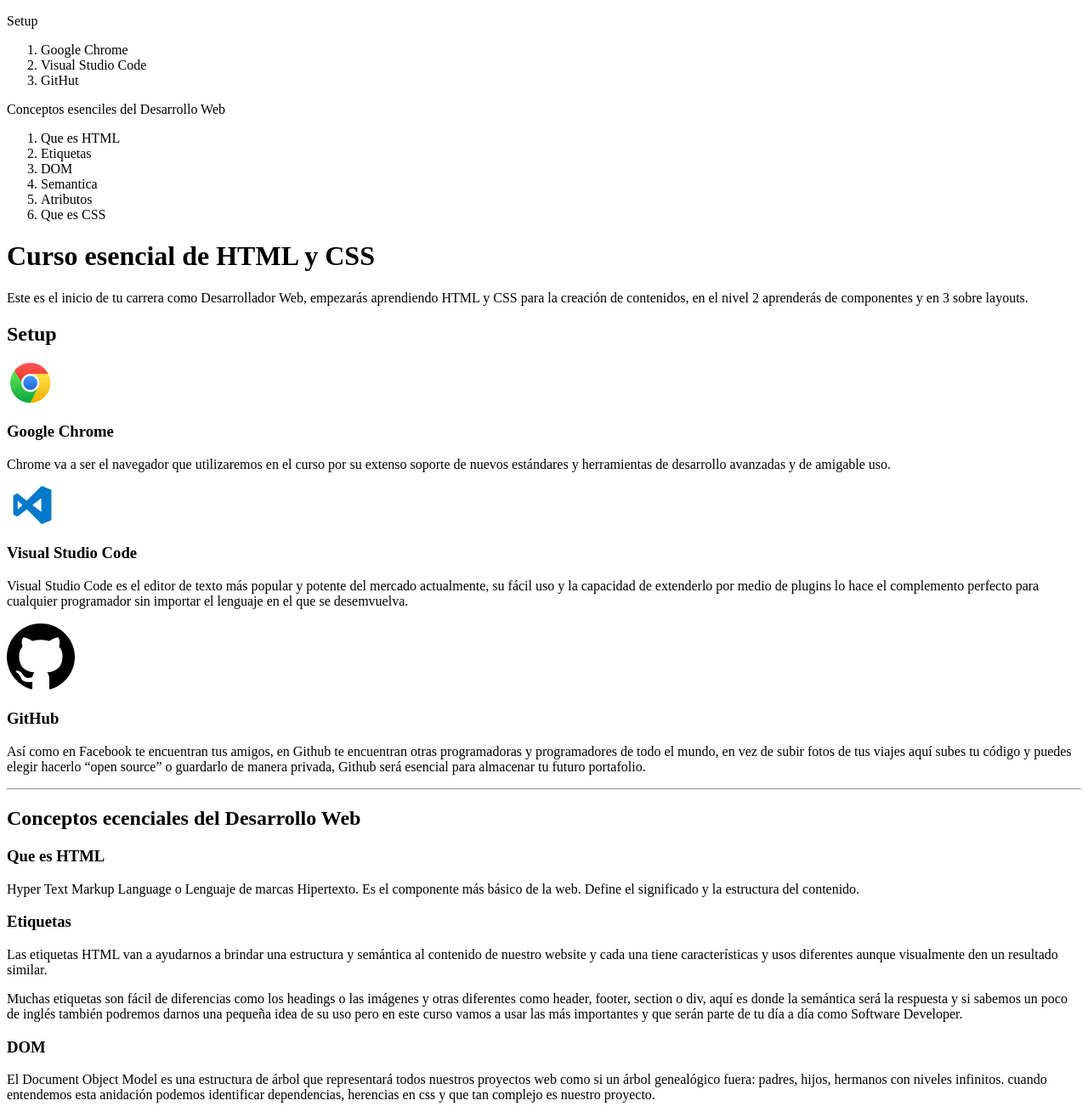
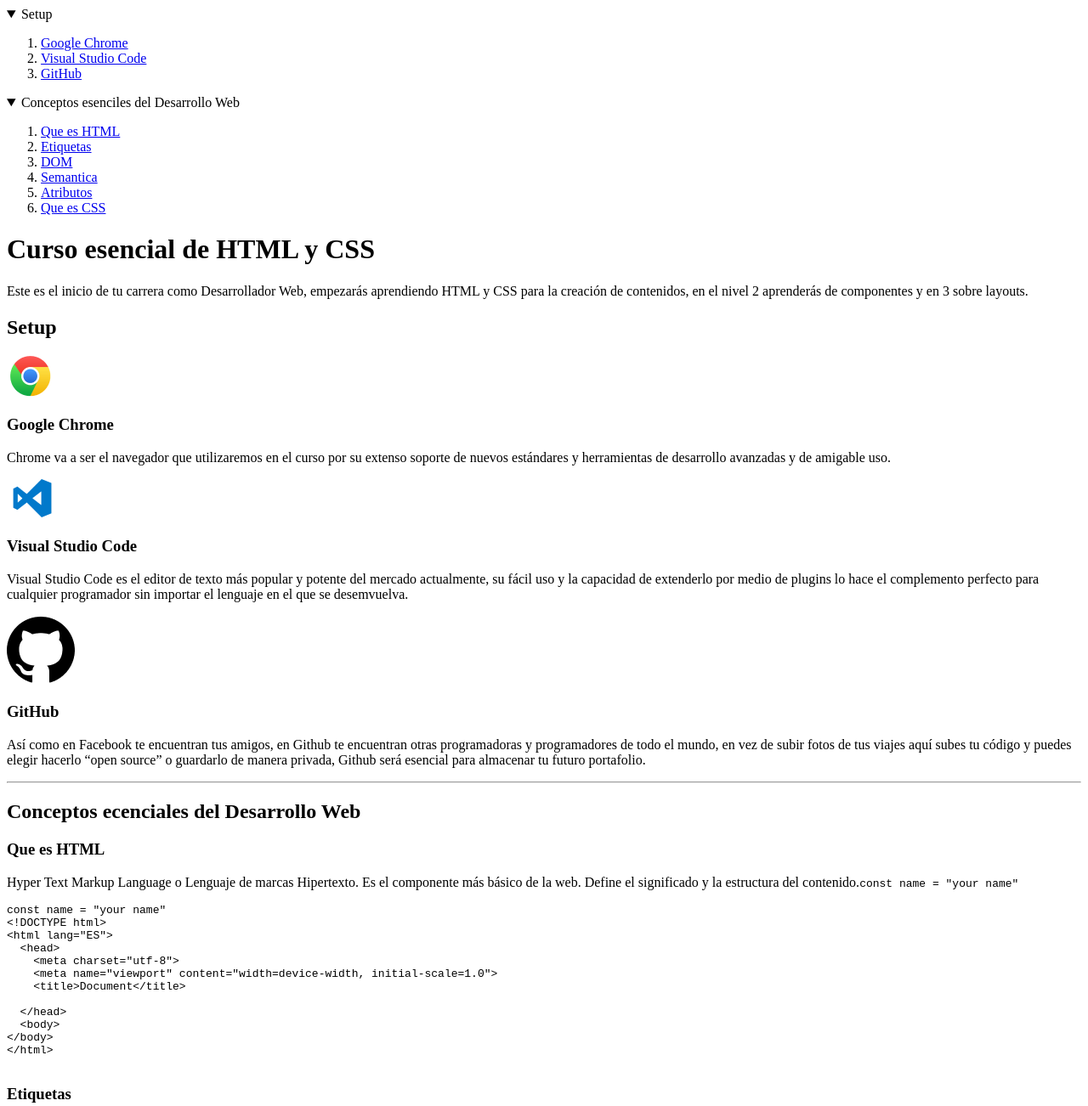
Before and after one commit to eduardo2399/curso-esencial-html-css, a plain HTML site: page index.html in a window 1280 px wide. Shown: the top 1302 px of the page at 85% size. Drawn offline with Linux system fonts and the light colour scheme.

Commit message:
Insertar Código

```diff
--- a/index.html
+++ b/index.html
@@ -8,29 +8,67 @@
   </head>
   <body>
    <header>
-     <p>Setup</p>
      <nav>
+       <details open>
+         <summary>
+           Setup
+          </summary>
+          <ol>
+            <li>
+               <a href="#google-chrome">
+              Google Chrome
+               </a>
+             </li>
+             <li>
+                 <a href="#visual studio code">
+                 Visual Studio Code
+                 </a>
+             </li>
+             <li>
+                 <a href="#GitHub">
+                 GitHub
+                 </a>
+             </li>
+           </ol>
+       </details>
+       <details open>
+         <summary>
+          Conceptos esenciles del Desarrollo Web
+         </summary>
 
          <ol>
            <li>
-           Google Chrome
+             <a href="#Que es HTML">
+             Que es HTML
+            </a>
             </li>
            <li>
-            Visual Studio Code
+             <a href="#Etiquetas">
+             Etiquetas
+            </a>
             </li>
            <li>
-            GitHut
+             <a href="#DOM">
+             DOM
+            </a>
+           </li>
+           <li>
+             <a href="#Semantica">
+             Semantica
+            </a>
+           </li>
+           <li>
+             <a  href="#Atributos">
+             Atributos
+            </a>
+           </li>
+           <li>
+             <a href="#CSS">
+             Que es CSS
+            </a>
            </li>
          </ol>
-        <p>Conceptos esenciles del Desarrollo Web</p>
-        <ol>
-          <li>Que es HTML</li>
-          <li>Etiquetas</li>
-          <li>DOM</li>
-          <li>Semantica</li>
-          <li>Atributos</li>
-          <li>Que es CSS</li>
-        </ol>
+       </details>
       </nav>
    </header>
     <h1>
@@ -43,48 +81,62 @@
       Setup
     </h2>
     <img src="images/google-chrome.png.png" alt="Logo de Google Chrome" title="Logo de Google Chrome">
-    <h3>Google Chrome</h3>
+    <h3 id="google-chrome">Google Chrome</h3>
     <p>
       Chrome va a ser el navegador que utilizaremos en el curso por su extenso soporte de nuevos estándares y herramientas de desarrollo avanzadas y de amigable uso.
     </p>
     <img src="images/visual-code.png.png" alt="Logo de Visual Code" title="Logo de visual code">
-    <h3>Visual Studio Code</h3>
+    <h3 id="visual studio code">Visual Studio Code</h3>
     <p>
       Visual Studio Code es el editor de texto más popular y potente del mercado actualmente, su fácil uso y la capacidad de extenderlo por medio de plugins lo hace el complemento perfecto para cualquier programador sin importar el lenguaje en el que se desemvuelva.
     </p>
     <img src="images/ghithub.png.png" alt="Logo de Ghithub" title="Logo de Ghithub">
-    <h3>GitHub</h3>
+    <h3 id="GitHub">GitHub</h3>
     <p>
       Así como en Facebook te encuentran tus amigos, en Github te encuentran otras programadoras y programadores de todo el mundo, en vez de subir fotos de tus viajes aquí subes tu código y puedes elegir hacerlo “open source” o guardarlo de manera privada, Github será esencial para almacenar tu futuro portafolio.
     </p>
     <hr>
     <h2>Conceptos ecenciales del Desarrollo Web</h2>
-    <h3>Que es HTML</h3>
+    <h3 id="Que es HTML">Que es HTML</h3>
     <p>
-      Hyper Text Markup Language o Lenguaje de marcas Hipertexto. Es el componente más básico de la web. Define el significado y la estructura del contenido.
+      Hyper Text Markup Language o Lenguaje de marcas Hipertexto. Es el componente más básico de la web. Define el significado y la estructura del contenido.<code>const name = "your name"</code>
     </p>
-    <h3>Etiquetas</h3>
+    <pre>
+const name = "your name"
+&lt;!DOCTYPE html&gt;
+&lt;html lang=&quot;ES&quot;&gt;
+  &lt;head&gt;
+    &lt;meta charset=&quot;utf-8&quot;&gt;
+    &lt;meta name=&quot;viewport&quot; content=&quot;width=device-width, initial-scale=1.0&quot;&gt;
+    &lt;title&gt;Document&lt;/title&gt;
+
+  &lt;/head&gt;
+  &lt;body&gt;
+&lt;/body&gt;
+&lt;/html&gt;
+    </pre>
+    <h3 id="Etiquetas">Etiquetas</h3>
     <p>
       Las etiquetas HTML van a ayudarnos a brindar una estructura y semántica al contenido de nuestro website y cada una tiene características y usos diferentes aunque visualmente den un resultado similar.
     </p>
     <p>
       Muchas etiquetas son fácil de diferencias como los headings o las imágenes y otras diferentes como header, footer, section o div, aquí es donde la semántica será la respuesta y si sabemos un poco de inglés también podremos darnos una pequeña idea de su uso pero en este curso vamos a usar las más importantes y que serán parte de tu día a día como Software Developer.
     </p>
-    <h3>DOM</h3>
+    <h3 id="DOM">DOM</h3>
     <p>
       El Document Object Model es una estructura de árbol que representará todos nuestros proyectos web como si un árbol genealógico fuera: padres, hijos, hermanos con niveles infinitos. cuando entendemos esta anidación podemos identificar dependencias, herencias en css y que tan complejo es nuestro proyecto.
     </p>
     <img src="images/dom.png.png" alt="Estructura de arbol que representa al Document Object Model">
 
-    <h3>Semantica</h3>
+    <h3 id="Semantica">Semantica</h3>
     <p>
       La semántica le brinda sentido a cada elemento existen en un sitio web, algunos elementos será meramente decorativos y no deben significar nada pero otros serán títulos y deberán estar en diferente jerarquías o alguna secciones serán más relevantes que otras, esto ayudará a los motores de búsqueda como Google o Duck Duck Go a diferenciar tu contenido, categorizar y será la herramientas más valiosa para estar en los primeros resultados de búsqueda SEO. También ayudará a la accesibilidad de tu sitio web, para que personas con habilidades diferentes puedan entender cada contenido.
     </p>
-    <h3>Atributos</h3>
+    <h3 id="Atributos">Atributos</h3>
     <p>
       Los atributos le dan características extra a las etiquetas para complementar información y son pre programadas por el navegador, algunos atributos funcionan en todas las etiquetas de la misma forma como ‘class’ pero otros atributos funcionan en solo alguna etiquetas como src
     </p>
-    <h3>CSS</h3>
+    <h3 id="CSS">CSS</h3>
     <p>
       Hojas de Estilo en Cascada (del inglés Cascading Style Sheets) o CSS es el lenguaje de estilos utilizado para describir la presentación de documentos HTML
     </p>
@@ -115,6 +167,11 @@
       <li>border-block / border-inline / border-block-start / border-block-end / border-inline-start / border-inline-end</li>
       <li>padding-block / padding-inline / padding-block-start/ padding-block-end / padding-inline-start/ padding-inline-end</li>
     </ul>
+    <p>
+      Si tienes alguna pregunta escribeme a
+    <a href="mailto:eduardoandresvera06@gmail.com">eduardoandresvera06@gmail.com</a>
+    </p>>
+
 
 
   </body>
```
Lines whose indentation alone changed are shown as unchanged.
